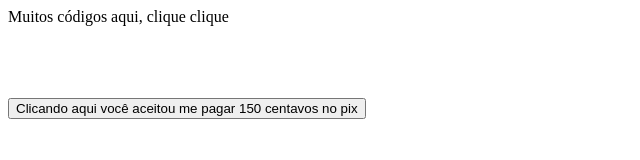
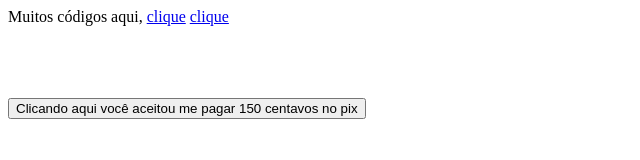
Before and after one commit to lucasmatb/mapa-calor, a plain HTML site: page index.html in a window 1280 px wide. Shown: the top 160 px of the page, without its empty margins (0-640 px from the left). Drawn offline with Linux system fonts and the light colour scheme.

Commit message:
Update index.html

```diff
--- a/index.html
+++ b/index.html
@@ -18,7 +18,7 @@
   </head>
   <body>
     <div>
-      Muitos códigos aqui, clique clique
+      Muitos códigos aqui, <a href="https://br.search.yahoo.com/?fr2=p:fprd,mkt:br">clique</a> <a href="https://www.google.com.br/?hl=pt-BR">clique</a>
     </div>
     <br>
     <br>
```
